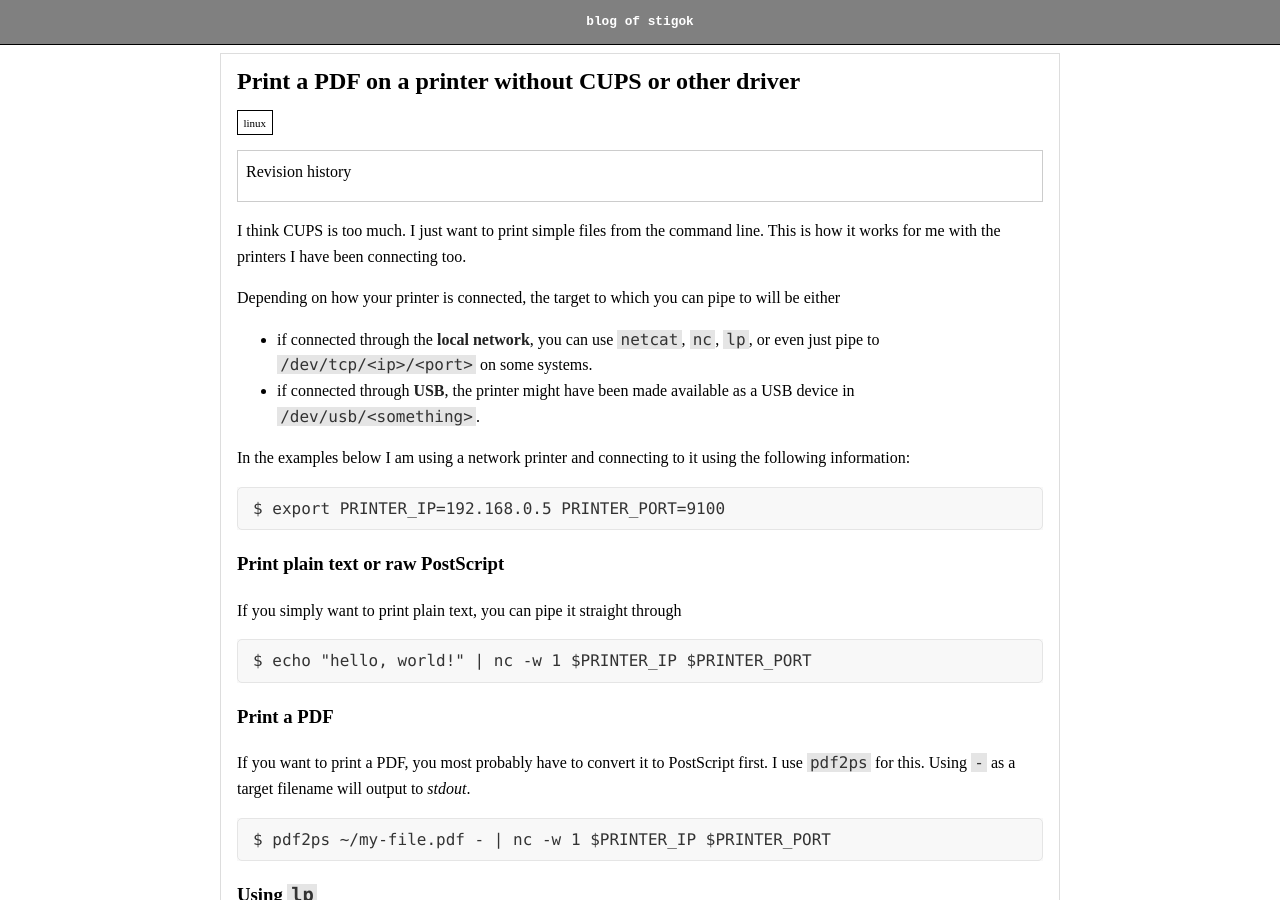
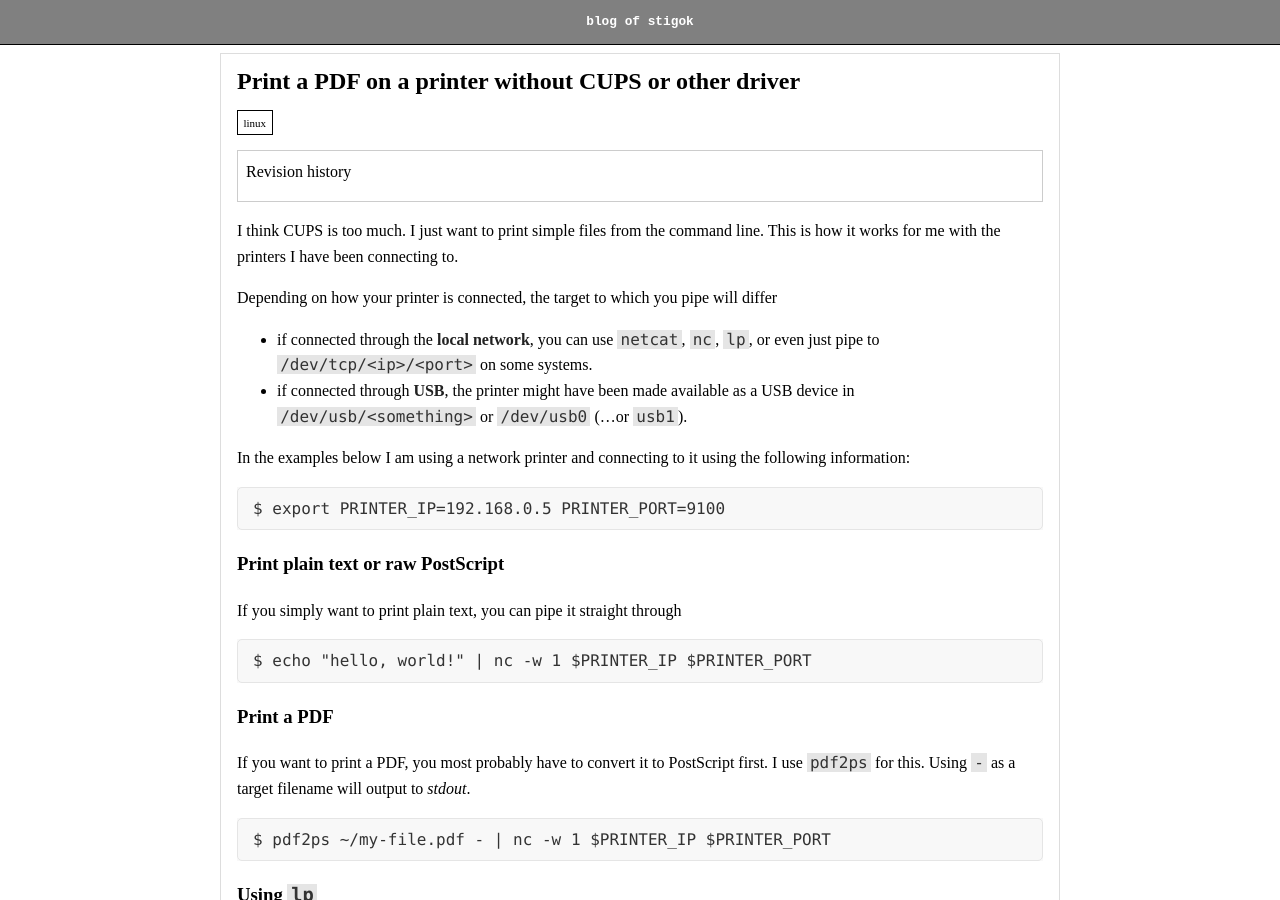
Before and after one commit to stigok/blog.stigok.com, a Jekyll site: the page built from collections/_posts/2019-12-14-print-on-network-printer-without-cups.md, in a window 1280 px wide and 900 px high. Built offline with Jekyll 4.4.1, drawn with Linux system fonts in a browser that asks for light colours.

Commit message:
Fix language errors and typos

```diff
--- a/collections/_posts/2019-12-14-print-on-network-printer-without-cups.md
+++ b/collections/_posts/2019-12-14-print-on-network-printer-without-cups.md
@@ -6,15 +6,15 @@ categories: linux
 ---
 
 I think CUPS is too much. I just want to print simple files from the command
-line. This is how it works for me with the printers I have been connecting too.
+line. This is how it works for me with the printers I have been connecting to.
 
-Depending on how your printer is connected, the target to which you can pipe
-to will be either
+Depending on how your printer is connected, the target to which you pipe
+will differ
 
 - if connected through the **local network**, you can use `netcat`,
   `nc`, `lp`, or even just pipe to `/dev/tcp/<ip>/<port>` on some systems.
 - if connected through **USB**, the printer might have been made available
-  as a USB device in `/dev/usb/<something>`.
+  as a USB device in `/dev/usb/<something>` or `/dev/usb0` (...or `usb1`).
 
 In the examples below I am using a network printer and connecting to it
 using the following information:
```
